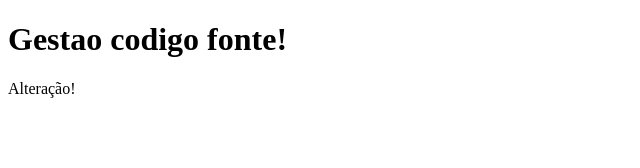
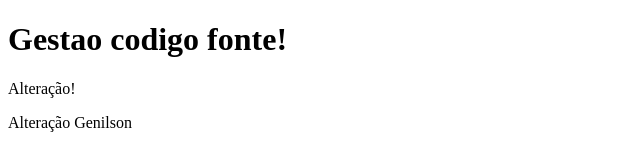
Before and after one commit to mirtico/SCM, a plain HTML site: page index.html in a window 1280 px wide. Shown: the whole page, without its empty margins (0-640 px from the left). Drawn offline with Linux system fonts and the light colour scheme.

Commit message:
Alteração Genilson

```diff
--- a/index.html
+++ b/index.html
@@ -9,5 +9,6 @@
 <body>
     <h1>Gestao codigo fonte!</h1>
     <p>Alteração!</p>
+    <a>Alteração Genilson</a>
 </body>
 </html>
```
